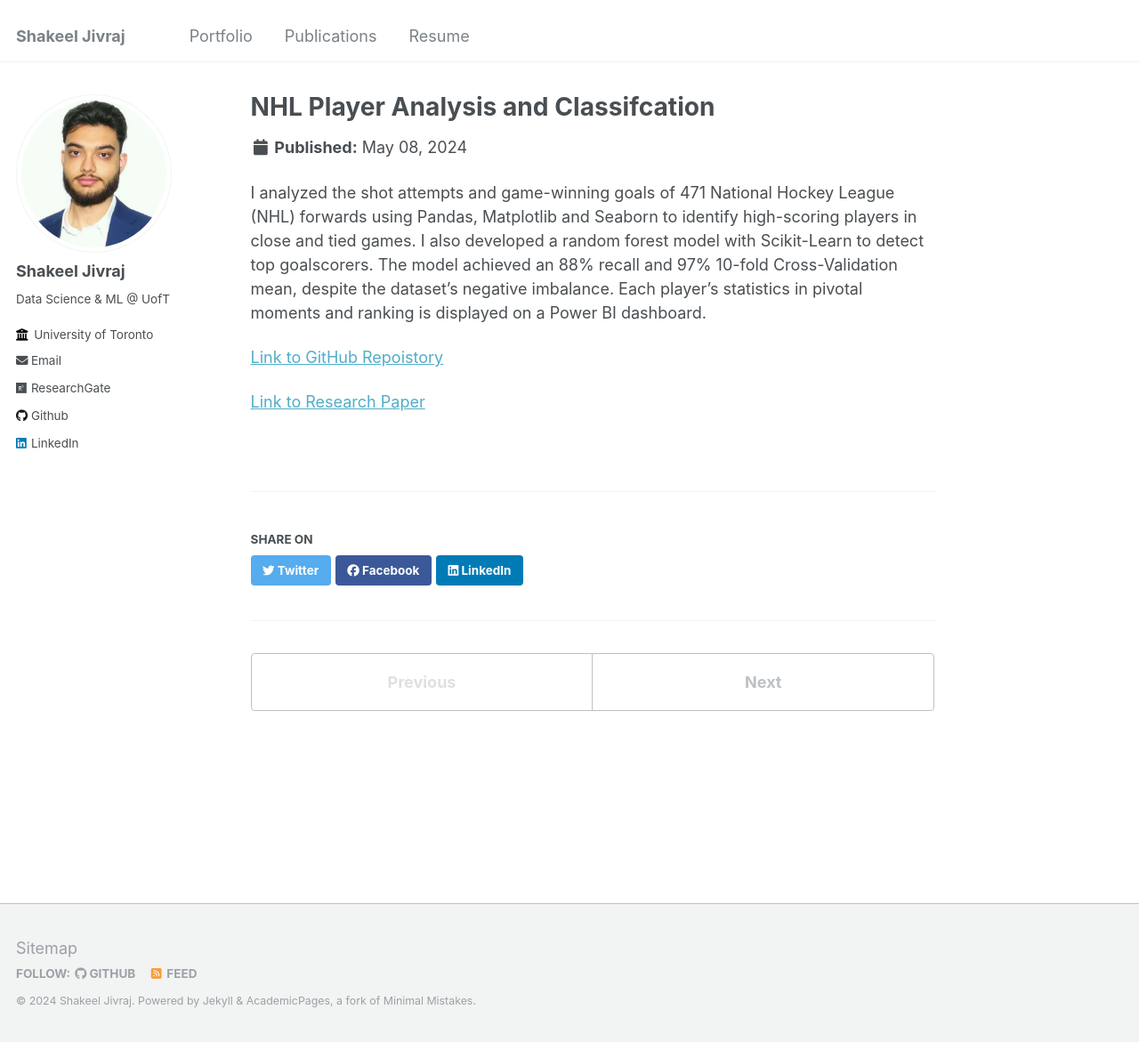
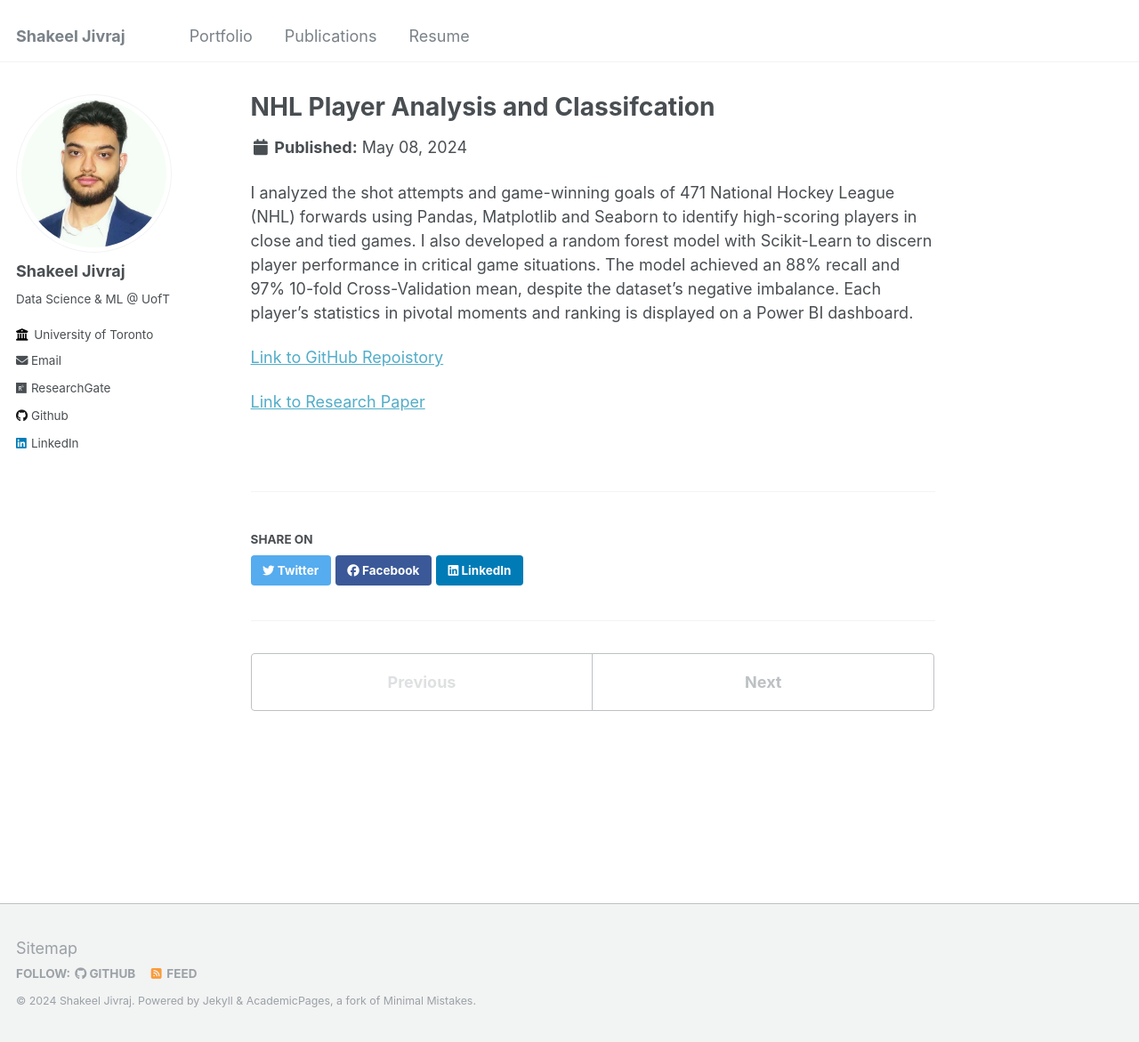
Before and after one commit to Shak789/Shak789.github.io, a Jekyll site: the page built from _portfolio/portfolio-1.md, in a window 1280 px wide and 1171 px high. Shown: the whole window at 89% size. Built offline with Jekyll 4.4.1, drawn with Linux system fonts in a browser that asks for light colours.

Commit message:
Update portfolio-1.md

```diff
--- a/_portfolio/portfolio-1.md
+++ b/_portfolio/portfolio-1.md
@@ -4,7 +4,7 @@ excerpt: "Identifying top NHL goalscorers in close and tied games<br/><img src='
 collection: portfolio
 ---
 
-I analyzed the shot attempts and game-winning goals of 471 National Hockey League (NHL) forwards using Pandas, Matplotlib and Seaborn to identify high-scoring players in close and tied games. I also developed a random forest model with Scikit-Learn to detect top goalscorers. The model achieved an 88% recall and 97% 10-fold Cross-Validation mean, despite the dataset's negative imbalance. Each player's statistics in pivotal moments and ranking is displayed on a Power BI dashboard.
+I analyzed the shot attempts and game-winning goals of 471 National Hockey League (NHL) forwards using Pandas, Matplotlib and Seaborn to identify high-scoring players in close and tied games. I also developed a random forest model with Scikit-Learn to discern player performance in critical game situations. The model achieved an 88% recall and 97% 10-fold Cross-Validation mean, despite the dataset's negative imbalance. Each player's statistics in pivotal moments and ranking is displayed on a Power BI dashboard.
 
 [Link to GitHub Repoistory](https://github.com/Shak789/NHL-Clutch-Goalscorers)
 
```
